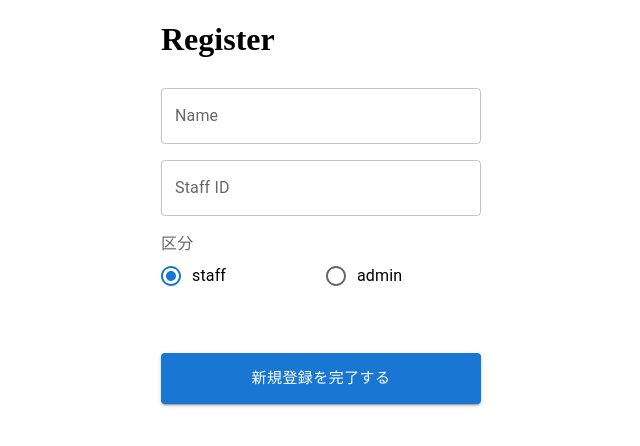
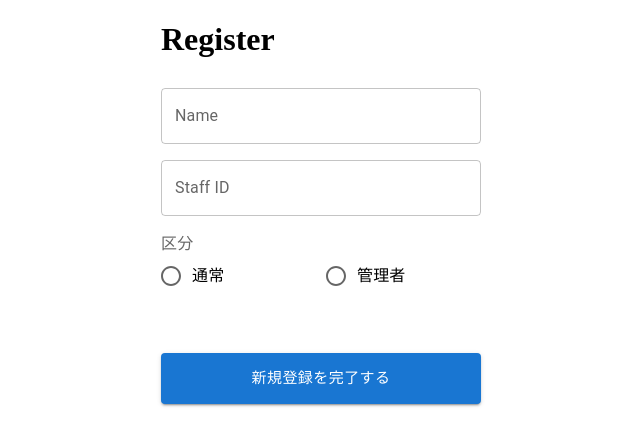
Before and after one commit to ChoMihyang/attendance-keeper, a React (Create React App) app in the folder front/: page /register in a window 1280 px wide. Shown: the top 446 px of the page, without its empty margins (203-843 px from the left). Built offline with nearby package versions, Linux system fonts and the light colour scheme.

Commit message:
Feat register logic

```diff
--- a/front/src/components/Login.js
+++ b/front/src/components/Login.js
@@ -17,9 +17,9 @@
 
     const handleChange = (event) => {
         if (event.target.name === "staffId") {
-        setStaffId(event.target.value);
+            setStaffId(event.target.value);
         } else if (event.target.name === "password") {
-        setPassword(event.target.value);
+            setPassword(event.target.value);
         }
     };
     const handleSubmit = (event) => {
@@ -92,7 +92,6 @@
     );
     }
     async function requestLoginData(loginData) {
-    console.log("dd", loginData);
     try {
         const response = await fetch("http://localhost:8000/api/login", {
         method: "POST",
--- a/front/src/components/Register.js
+++ b/front/src/components/Register.js
@@ -9,42 +9,51 @@ import {
   RadioGroup,
   FormControlLabel,
 } from "@mui/material";
+import { Link } from "react-router-dom";
 
 function Register() {
   const [name, setName] = useState("");
   const [staffId, setStaffId] = useState("");
   const [auth, setAuth] = useState("");
 
-    const handleNameChange = (event) => {
+  const handleChange = (event) => {
+    if (event.target.name === "name") {
       setName(event.target.value);
+    } else if (event.target.name === "staffId") {
+      setStaffId(event.target.value);
+    } else if (event.target.name === "auth") {
+      setAuth(event.target.value);
+    }
   };
 
-    const handleStaffIdChange = (event) => {
-        setStaffId(event.target.value);
-    };
-
-    const handleAuthChange = (event) => {
-        setAuth(event.target.value);
-    };
-
-    const handleSubmit = () => {
-        console.log(name, staffId, auth);
+  const handleSubmit = (event) => {
+    event.preventDefault();
+    requestRegisterData({
+      name: name,
+      staff_id: staffId,
+      auth: auth,
+      password: "000000",
+    });
   };
 
   return (
     <Container maxWidth="sm">
       <div>
         <h1>Register</h1>
+        <form onSubmit={handleSubmit}>
           <TextField
-            onChange={handleNameChange}
+            name="name"
+            value={name}
+            onChange={handleChange}
             id="outlined-basic"
             label="Name"
             variant="outlined"
             sx={{ width: "20rem", my: "0.5rem" }}
           />
-            <br />
           <TextField
-            onChange={handleStaffIdChange}
+            name="staffId"
+            value={staffId}
+            onChange={handleChange}
             id="outlined-basic"
             label="Staff ID"
             variant="outlined"
@@ -56,36 +65,59 @@ function Register() {
             <RadioGroup
               row
               aria-labelledby="demo-radio-buttons-group-label"
-                defaultValue="通常"
-                name="radio-buttons-group"
-                onChange={handleAuthChange}
+              defaultValue="staff"
+              name="auth"
+              value={auth}
+              onChange={handleChange}
             >
               <FormControlLabel
-                value="通常"
+                value="staff"
                 control={<Radio />}
-                label="staff"
+                label="通常"
                 sx={{ width: "10rem" }}
               />
               <FormControlLabel
-                value="管理者"
+                value="admin"
                 control={<Radio />}
-                label="admin"
+                label="管理者"
               />
             </RadioGroup>
           </FormControl>
           <br />
           {/* TODO: Link to /login */}
           <Button
-                onClick={handleSubmit}
+            type="submit"
             variant="contained"
             size="large"
             sx={{ width: "20rem", height: "3.2rem", my: "3rem" }}
           >
             新規登録を完了する
           </Button>
+        </form>
       </div>
     </Container>
   );
 }
 
+function requestRegisterData(registerData) {
+  fetch("http://localhost:8000/api/register", {
+    method: "POST",
+    headers: {
+      "Content-Type": "application/json",
+    },
+    body: JSON.stringify(registerData),
+  })
+    .then((response) => response.json())
+    .then((data) => {
+      if(data.message === "success"){
+        alert("登録が完了しました。初期パスワードは'000000'です。ログイン画面からログインしパスワードをご変更ください。");
+        // TODO: Home画面に戻る
+      }else{
+        alert("スタッフIDをもう一度ご確認ください。");
+      }
+    })
+    .catch((error) => {
+      console.error("Error:", error);
+    });
+}
 export default Register;
```
Also changed, not shown: 1 other file (tests, documents, lock files or other folders). Lines whose indentation alone changed are shown as unchanged.
